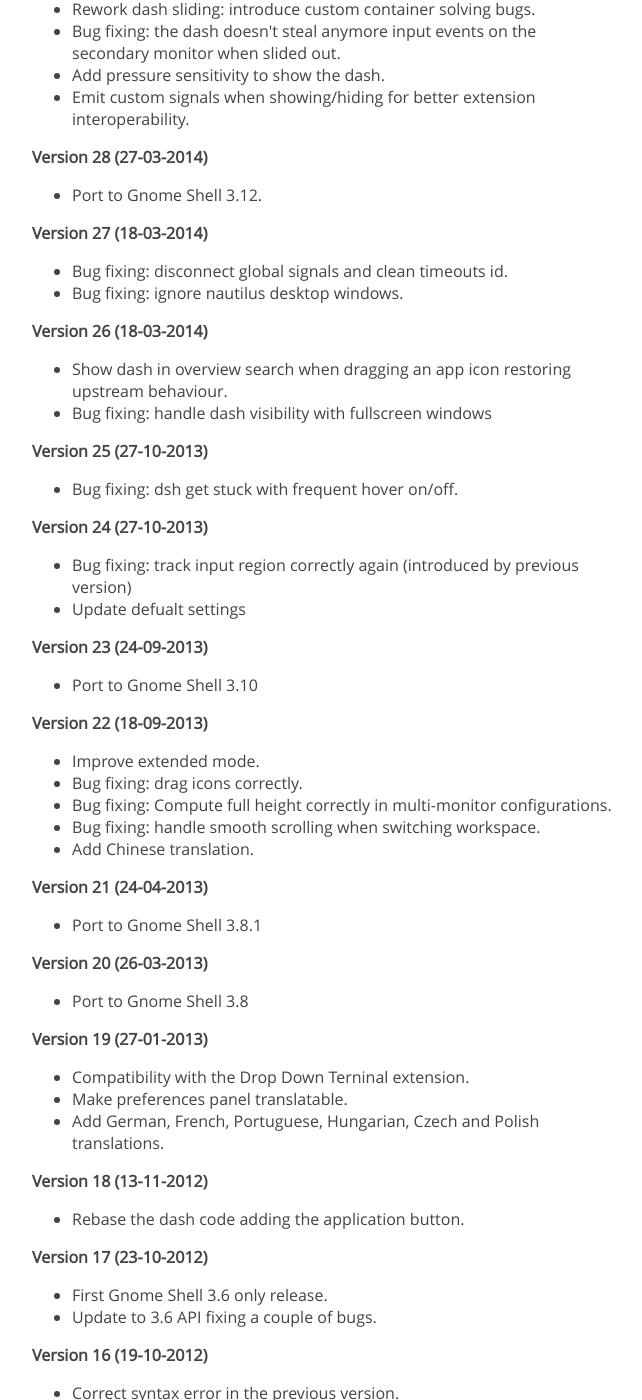
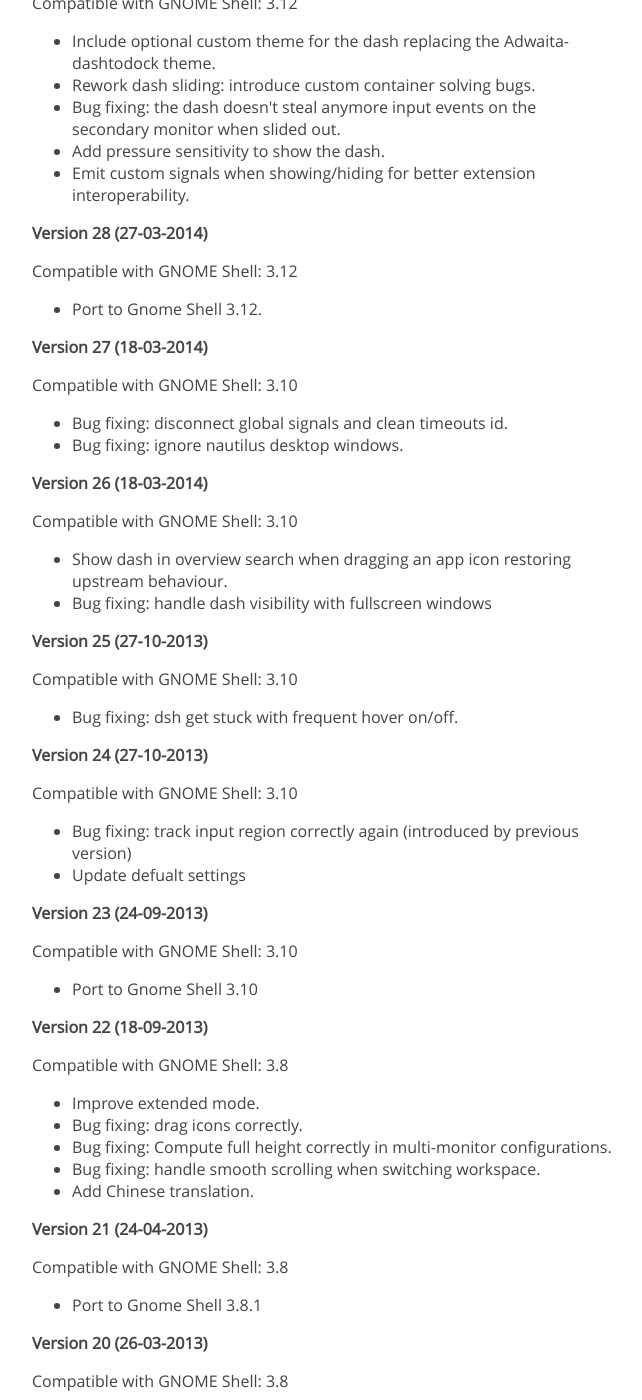
Before and after one commit to micheleg/dash-to-dock, a Jekyll site: the page built from development.md, in a window 1280 px wide and 1400 px high, scrolled down 1856 px. Shown: the whole window, without its empty margins (143-785 px from the left). Built offline with Jekyll 4.4.1, drawn with Linux system fonts in a browser that asks for light colours; Markdown is read by kramdown in place of the engine named in the settings; some of the changed text lies outside the part shown.

Commit message:
Add version compatibility to the changelog.

```diff
--- a/_data/releases.yml
+++ b/_data/releases.yml
@@ -6,7 +6,7 @@
 
 - version: 29
   date: 08-04-2014
-  shell_version: [3.12]
+  shell_version: ["3.12"]
   notes:
     - Include optional custom theme for the dash replacing the Adwaita-dashtodock theme.
     - "Rework dash sliding: introduce custom container solving bugs."
@@ -16,7 +16,7 @@
 
 - version: 28
   date: 27-03-2014
-  shell_version: [3.12]
+  shell_version: ["3.12"]
   notes:
     - Port to Gnome Shell 3.12.
 
--- a/development.md
+++ b/development.md
@@ -66,6 +66,7 @@
 
 {% for release in site.data.releases %}
 <p><strong>Version {{ release.version }} ({{ release.date }})</strong></p>
+<p>Compatible with GNOME Shell: {{ release.shell_version | join: ', ' }} </p>
 <ul>
 {% for rn in release.notes %}
 <li>{{ rn }}</li>
```
